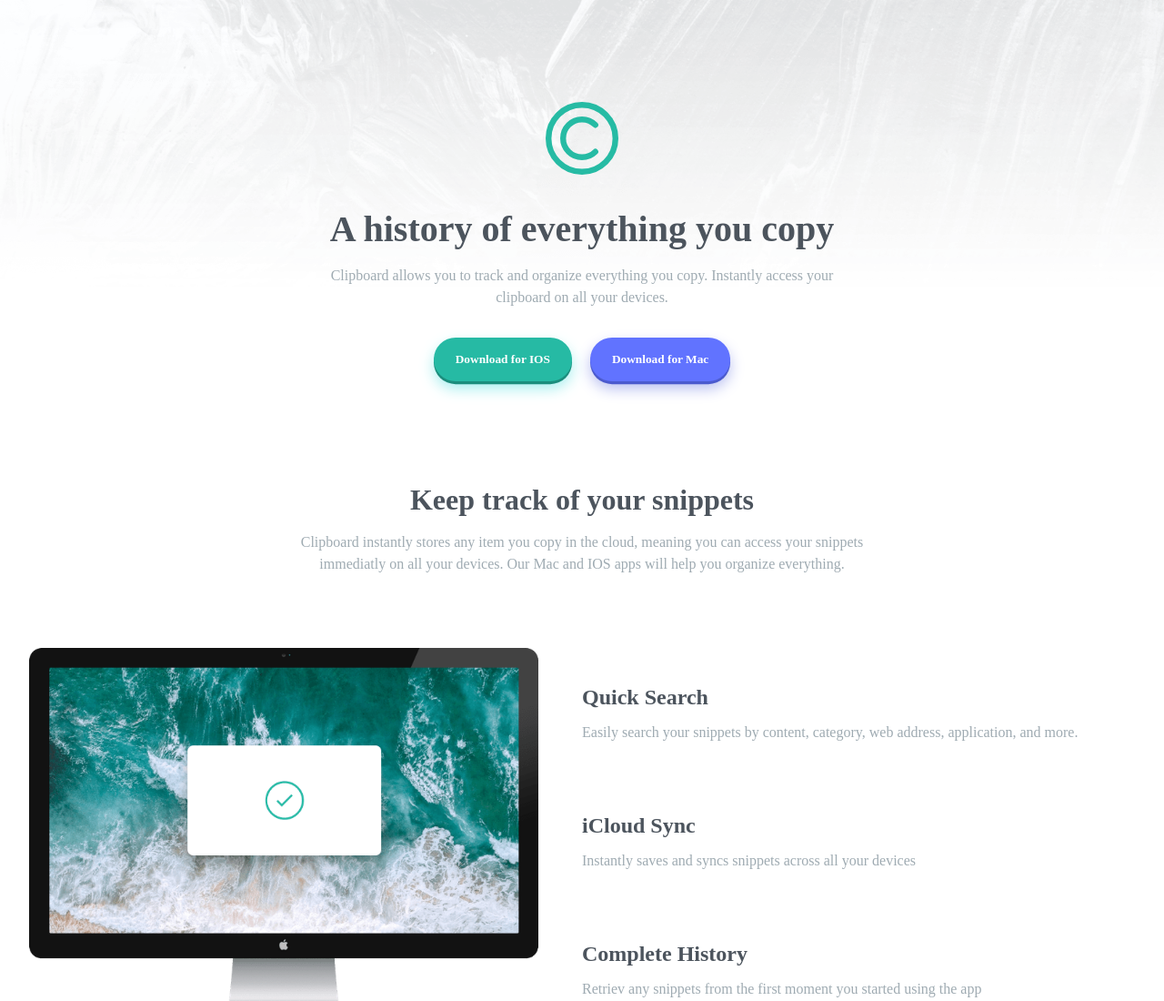
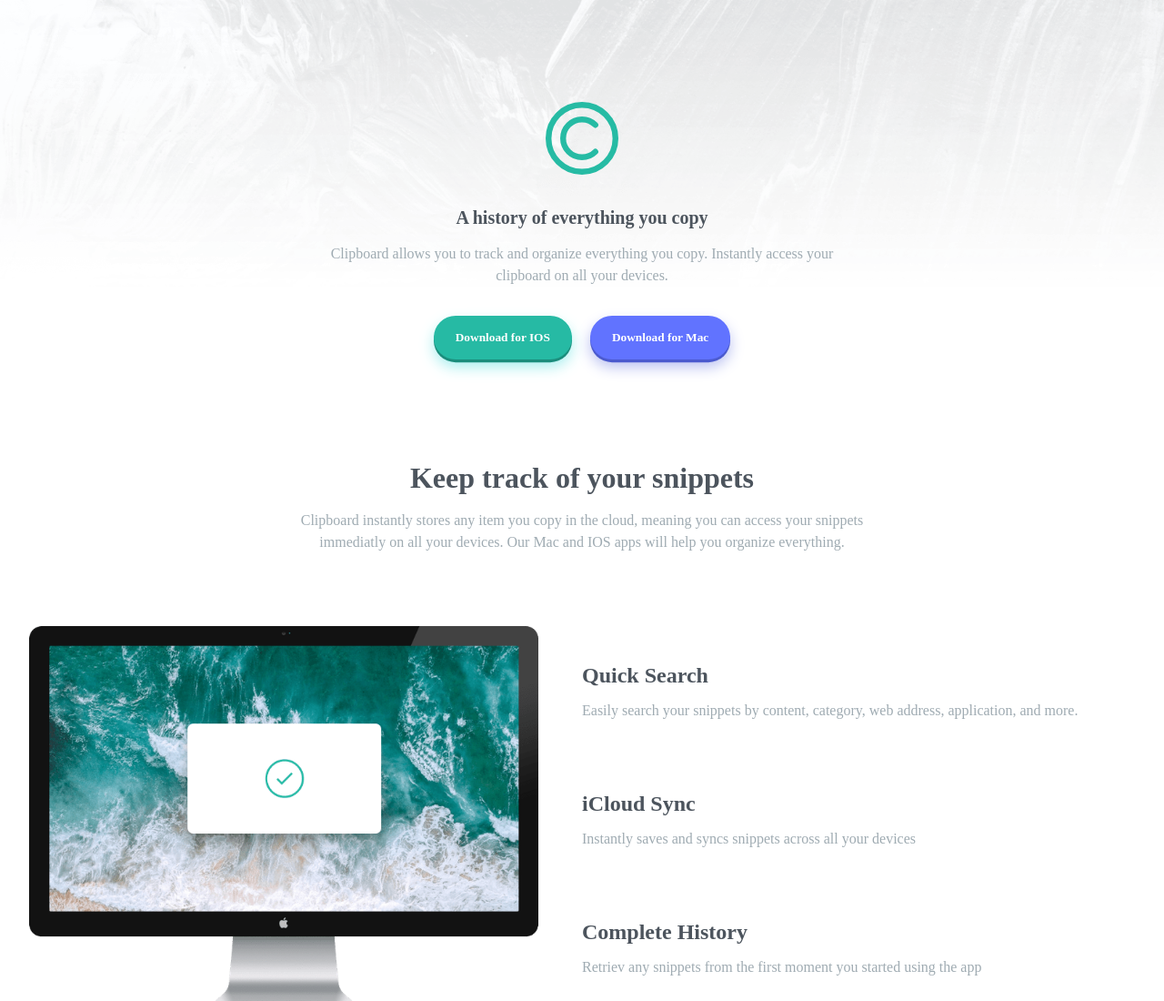
Before and after one commit to Sage-25/CLIPBOARD-LANDING-PAGE, a plain HTML site: page index.html in a window 1280 px wide. Shown: the top 1100 px of the page at 91% size. Drawn offline with Linux system fonts and the light colour scheme; a web font is replaced by a local one.

Commit message:
changes made to css

```diff
--- a/clipboard-css-styles/clipboard.css
+++ b/clipboard-css-styles/clipboard.css
@@ -1,7 +1,7 @@
-/*.main-container {
+/* .main-container {
   display: grid;
   justify-content: center;
-}*/
+} */
 
 .first-phase {
   padding-inline-start: 2rem;
@@ -21,7 +21,8 @@
 }
 
 .hero-header {
-  font-size: 2.5rem;
+  /* font-size: 2.5rem; */
+  font-size: 2.5vh;
   margin-block-end: 1rem;
 }
 
--- a/clipboard-css-styles/global.css
+++ b/clipboard-css-styles/global.css
@@ -14,6 +14,7 @@ body {
   background-image: url(../image-container/bg-header-desktop.png);
   background-repeat: no-repeat;
   background-size: 100%;
+  /* back */
 }
 
 * {
@@ -23,7 +24,6 @@ body {
 
 section {
   display: grid;
-  align-items: center;
 }
 
 /*media quary for body*/
```
